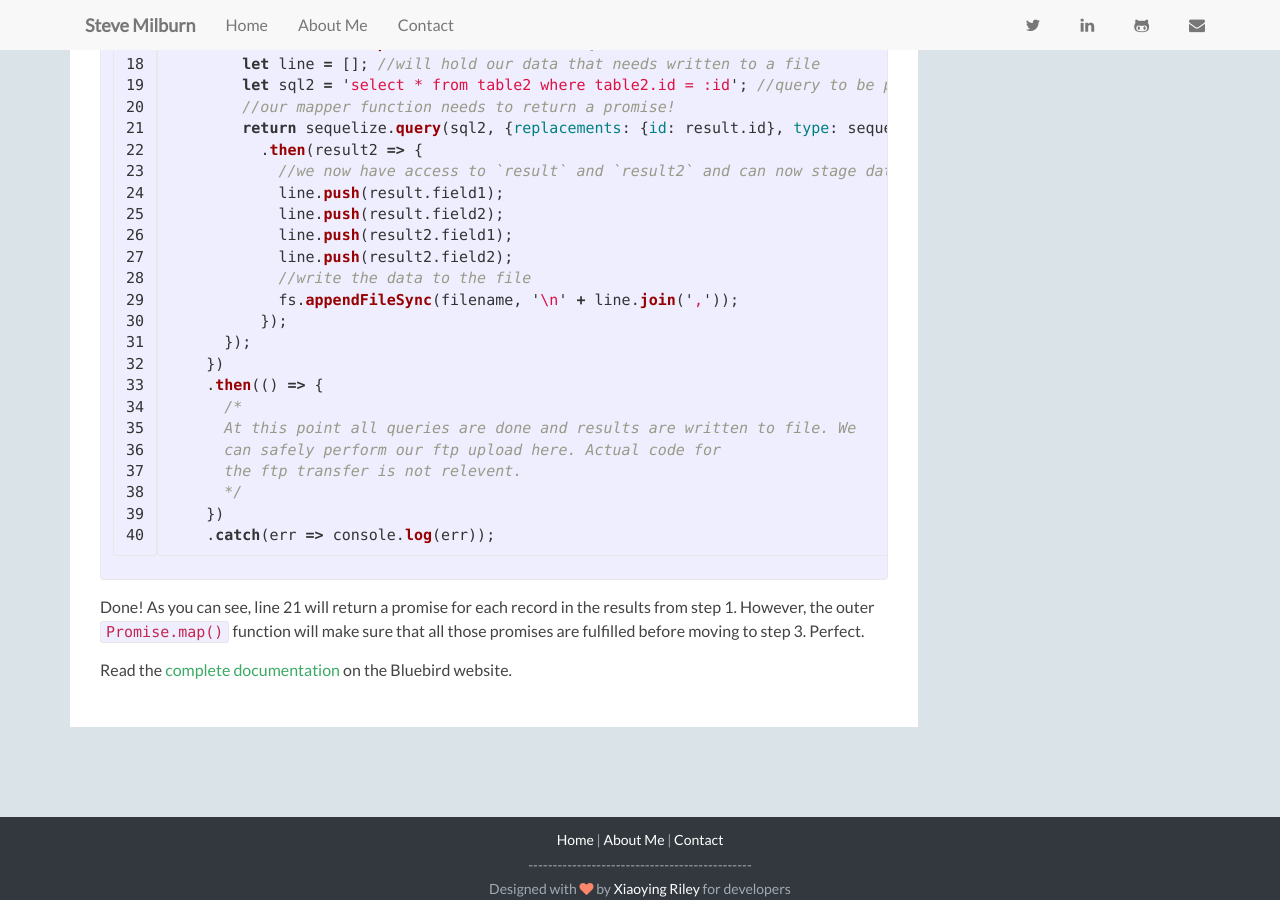
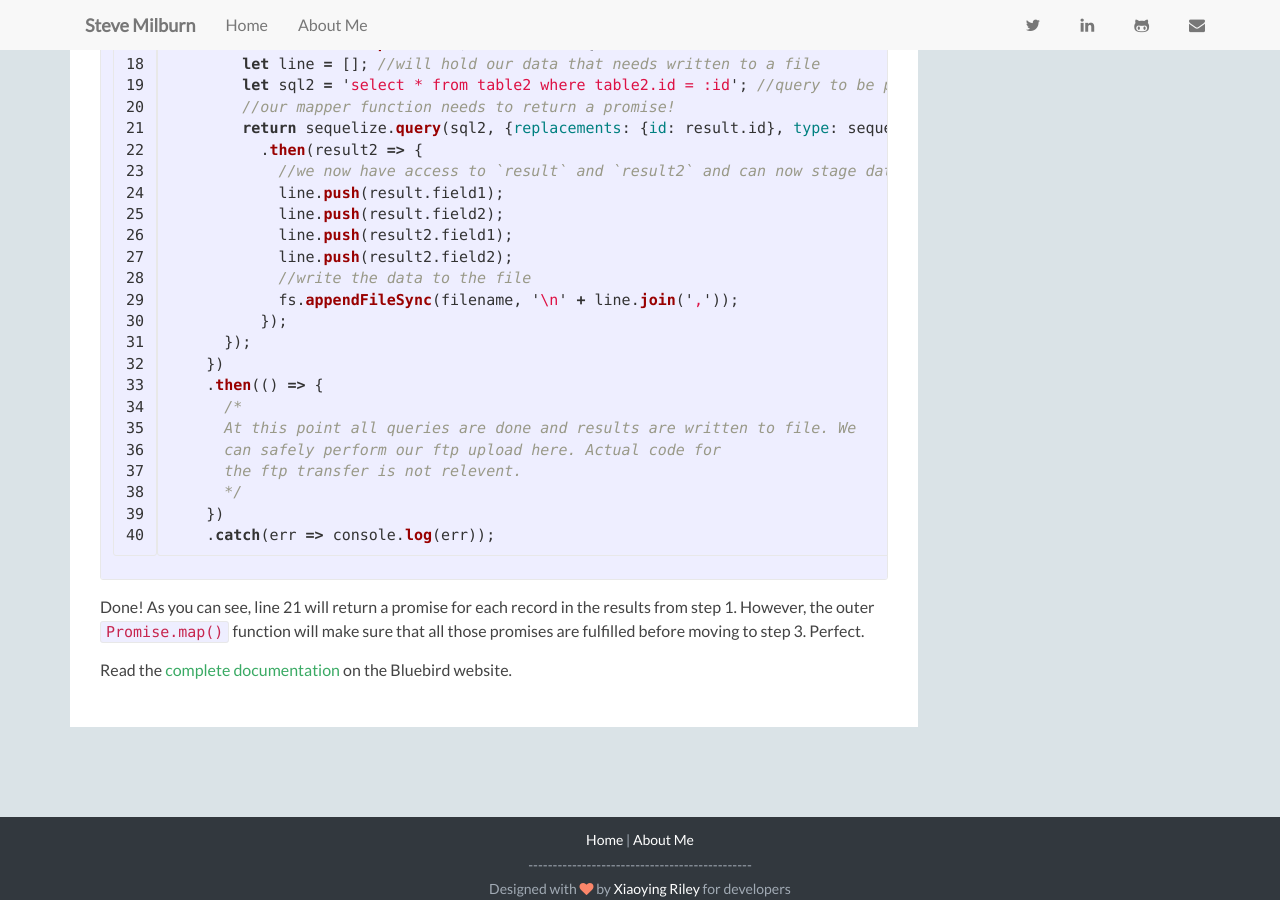
Before and after one commit to stvmlbrn/stvmlbrn.github.io, a Jekyll site: the page built from _posts/2016-9-10-coordinate-asyncronous-operations-using-promise.map.md, in a window 1280 px wide and 900 px high, scrolled down 1804 px. Built offline with Jekyll 4.4.1, drawn with Linux system fonts in a browser that asks for light colours.

Commit message:
Removed 'contact' link

```diff
--- a/_includes/footer.html
+++ b/_includes/footer.html
@@ -1,7 +1,7 @@
 <footer class="footer">
     <div class="container text-center">
             <small class="copyright">
-              <a href="/">Home</a> | <a href="/about">About Me</a> | <a href="/contact">Contact</a><br/>
+              <a href="/">Home</a> | <a href="/about">About Me</a><br/>
               ----------------------------------------------<br/>
               Designed with <i class="fa fa-heart"></i> by <a href="http://themes.3rdwavemedia.com" target="_blank">Xiaoying Riley</a> for developers
             </small>
--- a/_layouts/post.html
+++ b/_layouts/post.html
@@ -37,7 +37,6 @@
                 <ul class="nav navbar-nav">
                     <li><a href="/">Home</a>
                     <li><a href="#">About Me</a></li>
-                    <li><a href="#">Contact</a>
                 </ul>
                 <ul class="nav navbar-nav navbar-right social list-inline">
                   <li><a href="https://twitter.com/stvmlbrn" target="_blank"><i class="fa fa-twitter"></i></a></li>
```
